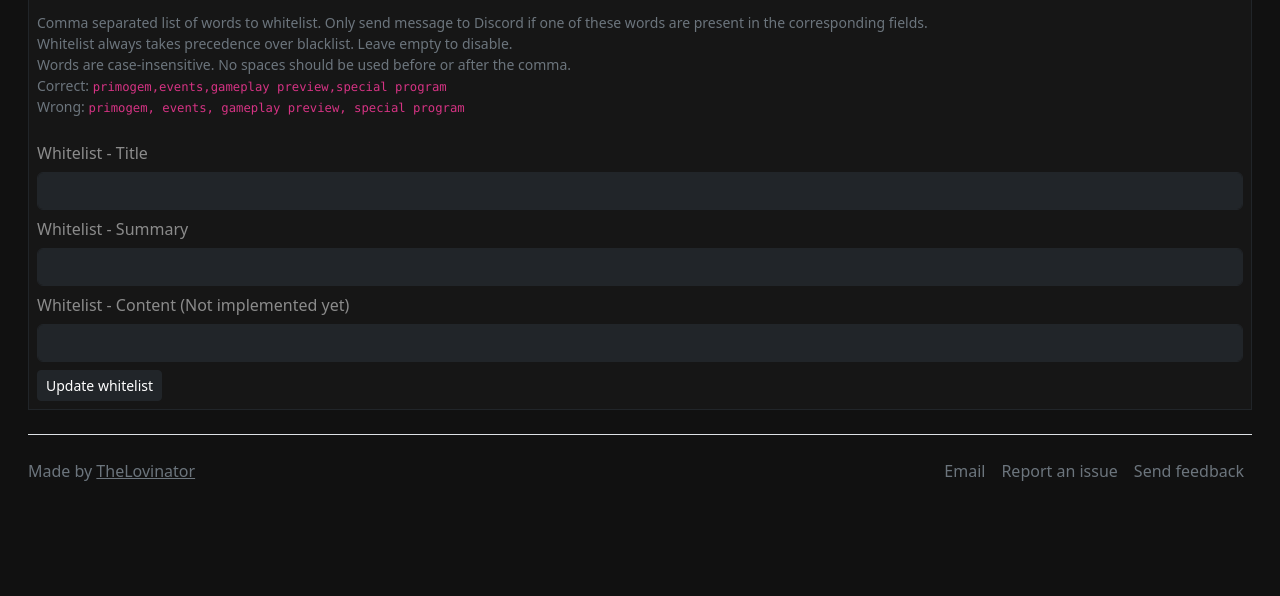
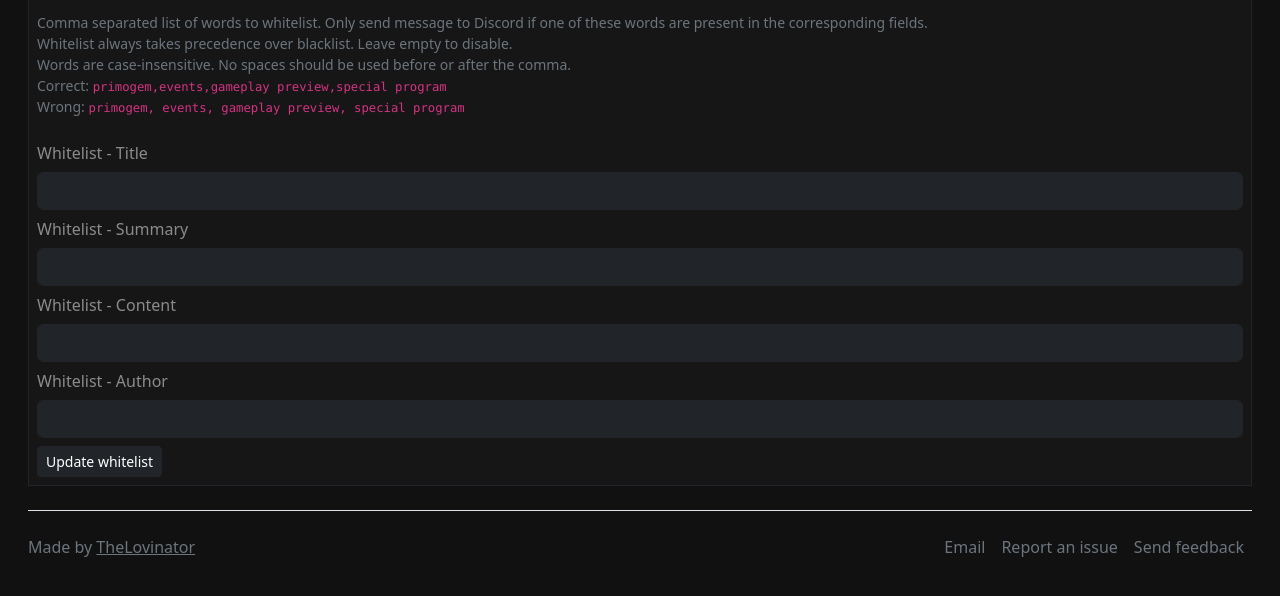
Before and after one commit to TheLovinator1/discord-rss-bot, a FastAPI app: template discord_rss_bot/templates/whitelist.html in a window 1280 px wide. Shown: the part 90-686 px from the top of the page. Run offline with FastAPI, Linux system fonts and the light colour scheme; the template is opened without the code that fills it, so the values that code supplies are empty; parts of the project's set-up code (start-up, migrations or seed data) failed here and were passed over.

Commit message:
You can now filter the author

```diff
--- a/discord_rss_bot/main.py
+++ b/discord_rss_bot/main.py
@@ -113,14 +113,16 @@ async def post_set_whitelist(
     whitelist_title: str = Form(None),
     whitelist_summary: str = Form(None),
     whitelist_content: str = Form(None),
+    whitelist_author: str = Form(None),
     feed_url: str = Form(),
 ):
     """Set what the whitelist should be sent, if you have this set only words in the whitelist will be sent.
 
     Args:
         whitelist_title: Whitelisted words for when checking the title.
-        whitelist_summary: Whitelisted words for when checking the title.
-        whitelist_content: Whitelisted words for when checking the title.
+        whitelist_summary: Whitelisted words for when checking the summary.
+        whitelist_content: Whitelisted words for when checking the content.
+        whitelist_author: Whitelisted words for when checking the author.
         feed_url: The feed we should set the whitelist for.
     """
     clean_feed_url: str = feed_url.strip()
@@ -130,6 +132,8 @@ async def post_set_whitelist(
         reader.set_tag(clean_feed_url, "whitelist_summary", whitelist_summary)  # type: ignore
     if whitelist_content:
         reader.set_tag(clean_feed_url, "whitelist_content", whitelist_content)  # type: ignore
+    if whitelist_author:
+        reader.set_tag(clean_feed_url, "whitelist_author", whitelist_author)  # type: ignore
 
     return RedirectResponse(url=f"/feed/?feed_url={urllib.parse.quote(clean_feed_url)}", status_code=303)
 
@@ -148,6 +152,7 @@ async def get_whitelist(feed_url: str, request: Request):
     whitelist_title: str = str(reader.get_tag(feed, "whitelist_title", ""))
     whitelist_summary: str = str(reader.get_tag(feed, "whitelist_summary", ""))
     whitelist_content: str = str(reader.get_tag(feed, "whitelist_content", ""))
+    whitelist_author: str = str(reader.get_tag(feed, "whitelist_author", ""))
 
     context = {
         "request": request,
@@ -155,6 +160,7 @@ async def get_whitelist(feed_url: str, request: Request):
         "whitelist_title": whitelist_title,
         "whitelist_summary": whitelist_summary,
         "whitelist_content": whitelist_content,
+        "whitelist_author": whitelist_author,
     }
     return templates.TemplateResponse("whitelist.html", context)
 
@@ -164,6 +170,7 @@ async def post_set_blacklist(
     blacklist_title: str = Form(None),
     blacklist_summary: str = Form(None),
     blacklist_content: str = Form(None),
+    blacklist_author: str = Form(None),
     feed_url: str = Form(),
 ):
     """Set the blacklist, if this is set we will check if words are in the title, summary or content
@@ -173,15 +180,18 @@ async def post_set_blacklist(
         blacklist_title: Blacklisted words for when checking the title.
         blacklist_summary: Blacklisted words for when checking the summary.
         blacklist_content: Blacklisted words for when checking the content.
+        blacklist_author: Blacklisted words for when checking the author.
         feed_url: What feed we should set the blacklist for.
     """
-    clean_feed_url = feed_url.strip()
+    clean_feed_url: str = feed_url.strip()
     if blacklist_title:
         reader.set_tag(clean_feed_url, "blacklist_title", blacklist_title)  # type: ignore
     if blacklist_summary:
         reader.set_tag(clean_feed_url, "blacklist_summary", blacklist_summary)  # type: ignore
     if blacklist_content:
         reader.set_tag(clean_feed_url, "blacklist_content", blacklist_content)  # type: ignore
+    if blacklist_author:
+        reader.set_tag(clean_feed_url, "blacklist_author", blacklist_author)  # type: ignore
 
     return RedirectResponse(url=f"/feed/?feed_url={urllib.parse.quote(feed_url)}", status_code=303)
 
@@ -194,6 +204,7 @@ async def get_blacklist(feed_url: str, request: Request):
     blacklist_title: str = str(reader.get_tag(feed, "blacklist_title", ""))
     blacklist_summary: str = str(reader.get_tag(feed, "blacklist_summary", ""))
     blacklist_content: str = str(reader.get_tag(feed, "blacklist_content", ""))
+    blacklist_author: str = str(reader.get_tag(feed, "blacklist_author", ""))
 
     context = {
         "request": request,
@@ -201,6 +212,7 @@ async def get_blacklist(feed_url: str, request: Request):
         "blacklist_title": blacklist_title,
         "blacklist_summary": blacklist_summary,
         "blacklist_content": blacklist_content,
+        "blacklist_author": blacklist_author,
     }
     return templates.TemplateResponse("blacklist.html", context)
 
--- a/discord_rss_bot/templates/whitelist.html
+++ b/discord_rss_bot/templates/whitelist.html
@@ -46,15 +46,22 @@
                            value="{% if whitelist_summary %}
                                       {{- whitelist_summary -}}
                                   {% endif %}"/>
-                    <label for="whitelist_content" class="col-sm-6 col-form-label">Whitelist - Content (Not implemented yet)</label>
+                    <label for="whitelist_content" class="col-sm-6 col-form-label">Whitelist - Content</label>
                     <input name="whitelist_content"
                            type="text"
                            class="form-control bg-dark border-dark text-muted"
                            id="whitelist_content"
                            value="{% if whitelist_content %}
                                       {{- whitelist_content -}}
-                                  {% endif %}"
-                           disabled/>
+                                  {% endif %}"/>
+                    <label for="whitelist_author" class="col-sm-6 col-form-label">Whitelist - Author</label>
+                    <input name="whitelist_author"
+                           type="text"
+                           class="form-control bg-dark border-dark text-muted"
+                           id="whitelist_author"
+                           value="{% if whitelist_author %}
+                                      {{- whitelist_author -}}
+                                  {% endif %}"/>
                 </div>
             </div>
             <!-- Add a hidden feed_url field to the form -->
```
Also changed, not shown: discord_rss_bot/filter/blacklist.py (+7 -3 lines), discord_rss_bot/filter/whitelist.py (+7 -3 lines), discord_rss_bot/templates/blacklist.html (+10 -3 lines), tests/test_blacklist.py (+14 -2 lines), tests/test_whitelist.py (+14 -2 lines).
